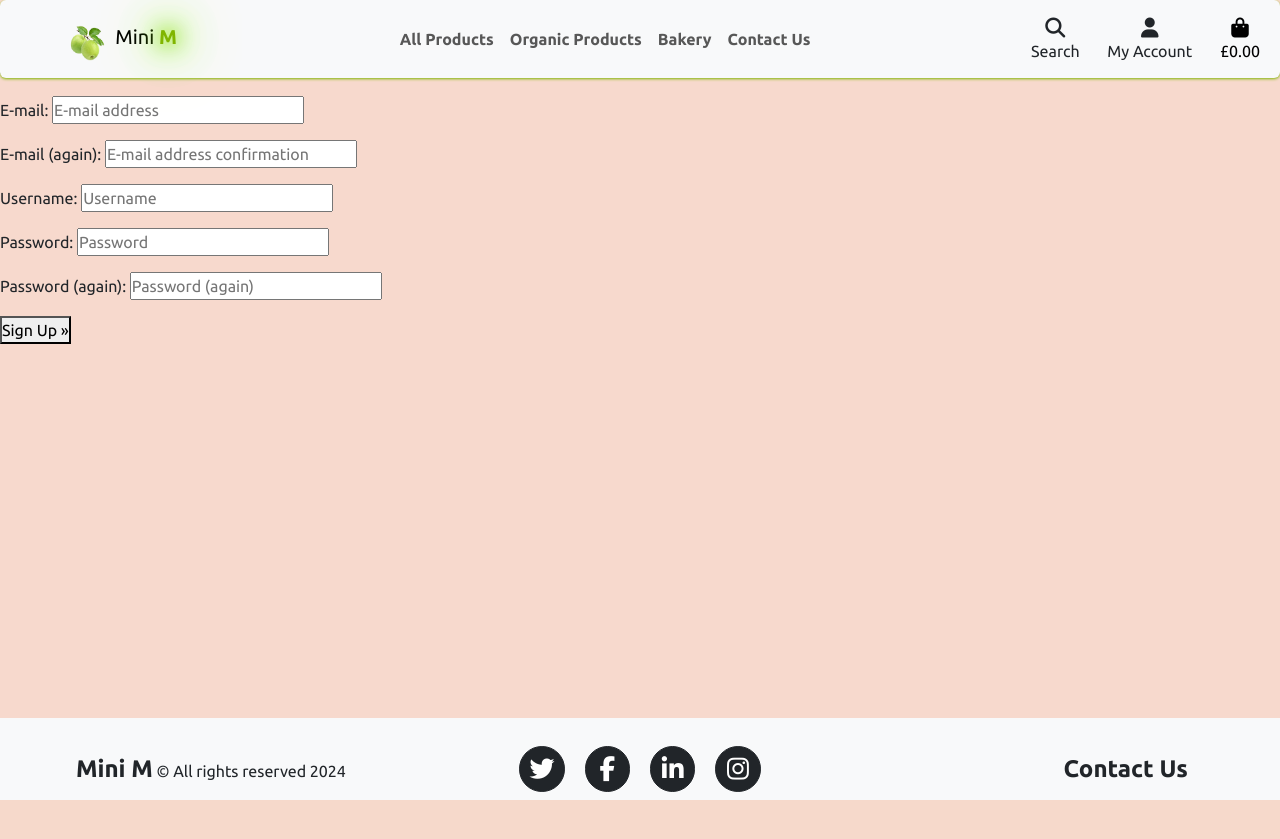
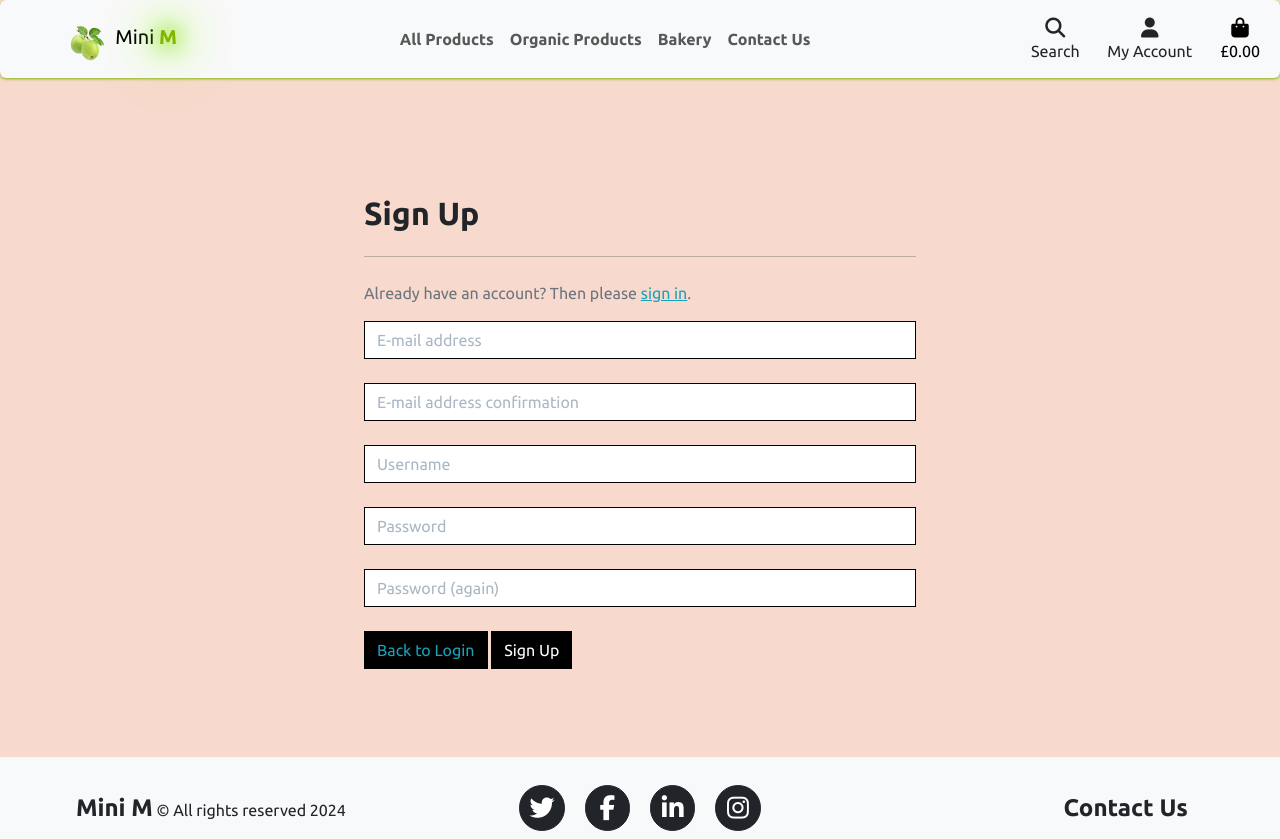
Before and after one commit to Esmael-Pinho/fourth-milestone-project, a Django app: page /accounts/signup/ in a window 1280 px wide. Before the commit the page ends 800 px from the top, so only its background shows below. Run offline with Django 3.2, Linux system fonts and the light colour scheme; some libraries are stand-ins or nearby versions; some web fonts are replaced.

Commit message:
updated, allauth account,

```diff
--- a/profiles/templates/profiles/profile.html
+++ b/profiles/templates/profiles/profile.html
@@ -18,9 +18,9 @@
     <div class="container">
         <div class="row">
             <div class="col">
-                <hr>
                 <h2 class="logo-font mb-4">My Profile</h2>
                 <hr>
             </div>
         </div>
+        {{ profile }}
 {% endblock %}
--- a/static/css/base.css
+++ b/static/css/base.css
@@ -470,6 +470,73 @@
 }
 
 
+/* Allauth form formatting */
+
+.allauth-form-inner-content p {
+    margin-top: 1.5rem; /* mt-4 */
+    color: #6c757d; /* text-secondary */
+}
+
+.allauth-form-inner-content input {
+    border-color: #000;
+    border-radius: 0;
+    margin-bottom: 1.5rem;
+}
+
+.allauth-form-inner-content label:not([for='id_remember']) {
+    display: none;
+}
+
+.btn-bg-white {
+    background-color: var(--black);
+    color: var(--white);
+}
+
+.btn-bg-white:hover {
+    background-color: var(--black);
+    color: var(--white);
+}
+
+.allauth-form-inner-content input::placeholder {
+    color: #aab7c4;
+}
+
+.allauth-form-inner-content button,
+.allauth-form-inner-content input[type='submit'] {
+	/* btn */
+	display: inline-block;
+    font-weight: 400;
+    color: #fff;
+    text-align: center;
+    vertical-align: middle;
+    -webkit-user-select: none;
+    -moz-user-select: none;
+    -ms-user-select: none;
+    user-select: none;
+    background-color: #000;
+    border: 1px solid #000;
+    padding: .375rem .75rem;
+    font-size: 1rem;
+    line-height: 1.5;
+    border-radius: 0;
+
+    /* standard bootstrap btn transitions */
+    transition: color .15s ease-in-out,background-color .15s ease-in-out,border-color .15s ease-in-out,box-shadow .15s ease-in-out;
+}
+
+.allauth-form-inner-content button:hover,
+.allauth-form-inner-content input[type='submit']:hover {
+	color: #fff;
+    background-color: #222;
+    border-color: #222;
+}
+
+.allauth-form-inner-content a {
+	color: #17a2b8;
+}
+
+
+
 /* -------------------------------- Media Queries */
 
 /* Slightly larger container on xl screens */
--- a/templates/allauth/account/base.html
+++ b/templates/allauth/account/base.html
@@ -1 +1,15 @@
 {% extends "base.html" %}
+
+{% block content %}
+    <div class="container header-container">
+        <div class="overlay"></div>
+        <div class="row justify-content-center">
+            <div class="col-12 col-md-6">
+                <div class="allauth-form-inner-content">
+                    {% block inner_content %}
+                    {% endblock %}
+                </div>
+            </div>
+        </div>
+    </div>
+{% endblock %}
--- a/templates/allauth/account/email_confirm.html
+++ b/templates/allauth/account/email_confirm.html
@@ -6,8 +6,10 @@
 {% block head_title %}{% trans "Confirm E-mail Address" %}{% endblock %}
 
 
-{% block content %}
-<h1>{% trans "Confirm E-mail Address" %}</h1>
+{% block inner_content %}
+<hr>
+<h2 class="logo-font mb-4">{% trans "Confirm E-mail Address" %}</h2>
+<hr>
 
 {% if confirmation %}
 
--- a/templates/allauth/account/password_reset_done.html
+++ b/templates/allauth/account/password_reset_done.html
@@ -5,8 +5,10 @@
 
 {% block head_title %}{% trans "Password Reset" %}{% endblock %}
 
-{% block content %}
-    <h1>{% trans "Password Reset" %}</h1>
+{% block inner_content %}
+    <hr>
+    <h2 class="logo-font mb-4">{% trans "Password Reset" %}</h2>
+    <hr>
 
     {% if user.is_authenticated %}
     {% include "account/snippets/already_logged_in.html" %}
--- a/templates/allauth/account/password_reset_from_key_done.html
+++ b/templates/allauth/account/password_reset_from_key_done.html
@@ -3,7 +3,9 @@
 {% load i18n %}
 {% block head_title %}{% trans "Change Password" %}{% endblock %}
 
-{% block content %}
-    <h1>{% trans "Change Password" %}</h1>
+{% block inner_content %}
+    <hr>
+    <h2 class="logo-font mb-4">{% trans "Change Password" %}</h2>
+    <hr>
     <p>{% trans 'Your password is now changed.' %}</p>
 {% endblock %}
--- a/templates/allauth/account/signup.html
+++ b/templates/allauth/account/signup.html
@@ -4,18 +4,20 @@
 
 {% block head_title %}{% trans "Signup" %}{% endblock %}
 
-{% block content %}
-<h1>{% trans "Sign Up" %}</h1>
+{% block inner_content %}
+<h2 class="logo-font mb-4">{% trans "Sign Up" %}</h2>
+<hr>
 
 <p>{% blocktrans %}Already have an account? Then please <a href="{{ login_url }}">sign in</a>.{% endblocktrans %}</p>
 
 <form class="signup" id="signup_form" method="post" action="{% url 'account_signup' %}">
   {% csrf_token %}
-  {{ form.as_p }}
+  {{ form|crispy }}
   {% if redirect_field_value %}
   <input type="hidden" name="{{ redirect_field_name }}" value="{{ redirect_field_value }}" />
   {% endif %}
-  <button type="submit">{% trans "Sign Up" %} &raquo;</button>
+  <a class="btn btn-outline-black rounded-0 btn-bg-white" href="{% url 'account_login' %}">Back to Login</a>
+  <button type="submit">{% trans "Sign Up" %}</button>
 </form>
 
 {% endblock %}
--- a/templates/allauth/account/signup_closed.html
+++ b/templates/allauth/account/signup_closed.html
@@ -4,8 +4,10 @@
 
 {% block head_title %}{% trans "Sign Up Closed" %}{% endblock %}
 
-{% block content %}
-<h1>{% trans "Sign Up Closed" %}</h1>
+{% block inner_content %}
+<hr>
+<h2 class="logo-font mb-4">{% trans "Sign Up Closed" %}</h2>
+<hr>
 
 <p>{% trans "We are sorry, but the sign up is currently closed." %}</p>
 {% endblock %}
```
Also changed, not shown: profiles/views.py (+7 -2 lines), templates/allauth/account/email.html (+5 -3 lines), templates/allauth/account/login.html (+8 -4 lines), templates/allauth/account/logout.html (+5 -3 lines), templates/allauth/account/password_change.html (+6 -3 lines), templates/allauth/account/password_reset.html (+6 -3 lines), templates/allauth/account/password_reset_from_key.html (+6 -3 lines), templates/allauth/account/password_set.html (+5 -3 lines), templates/allauth/account/snippets/already_logged_in.html (line endings or trailing spaces), templates/allauth/base.html (line endings or trailing spaces).
